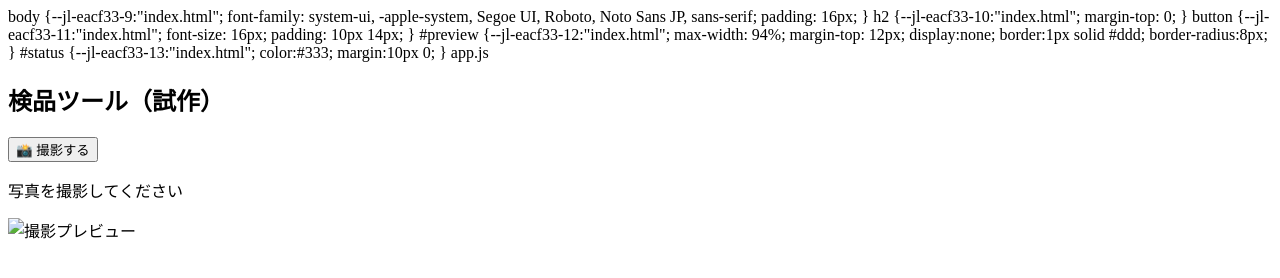
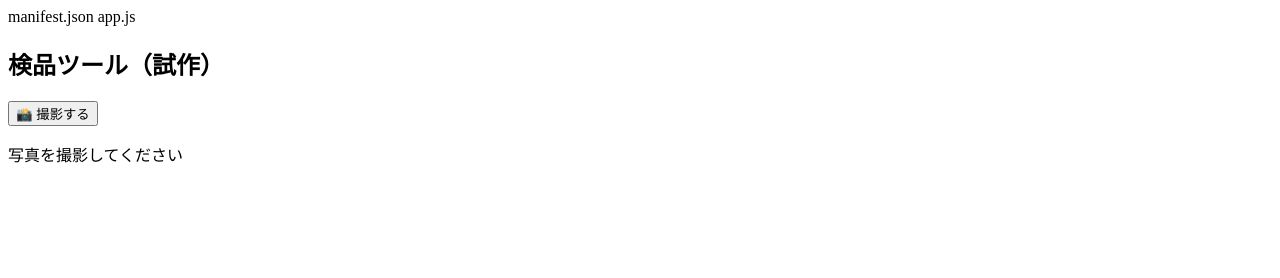
Before and after one commit to sbs-hara/inspection-pwa, a plain HTML site: page index.html in a window 1280 px wide. Drawn offline with Linux system fonts and the light colour scheme.

Commit message:
Update index.html

```diff
--- a/index.html
+++ b/index.html
@@ -2,16 +2,9 @@
 <html lang="ja">
 <head>
   <meta charset="UTF-8" />
-  <meta name="viewport" content="width=device-width, initial-scale=1.0" />
+  <meta name="viewport" content="width=device-width, initial-scale=1" />
   <title>検品ツール（試作）</title>
-  <anifest.json
-  <style>
-    body { font-family: system-ui, -apple-system, Segoe UI, Roboto, Noto Sans JP, sans-serif; padding: 16px; }
-    h2 { margin-top: 0; }
-    button { font-size: 16px; padding: 10px 14px; }
-    #preview { max-width: 94%; margin-top: 12px; display:none; border:1px solid #ddd; border-radius:8px; }
-    #status { color:#333; margin:10px 0; }
-  </style>
+  manifest.json
   app.js</script>
 </head>
 <body>
@@ -22,7 +15,6 @@
 
   <p id="status">写真を撮影してください</p>
 
-  <img id="preview" alt="撮影プレビュー" />
-
+  <img id="preview" alt="撮影プレビュー" style="max-width:94%; display:none; margin-top:12px; border:1px solid #ddd; border-radius:8px;" />
 </body>
 </html>
```
